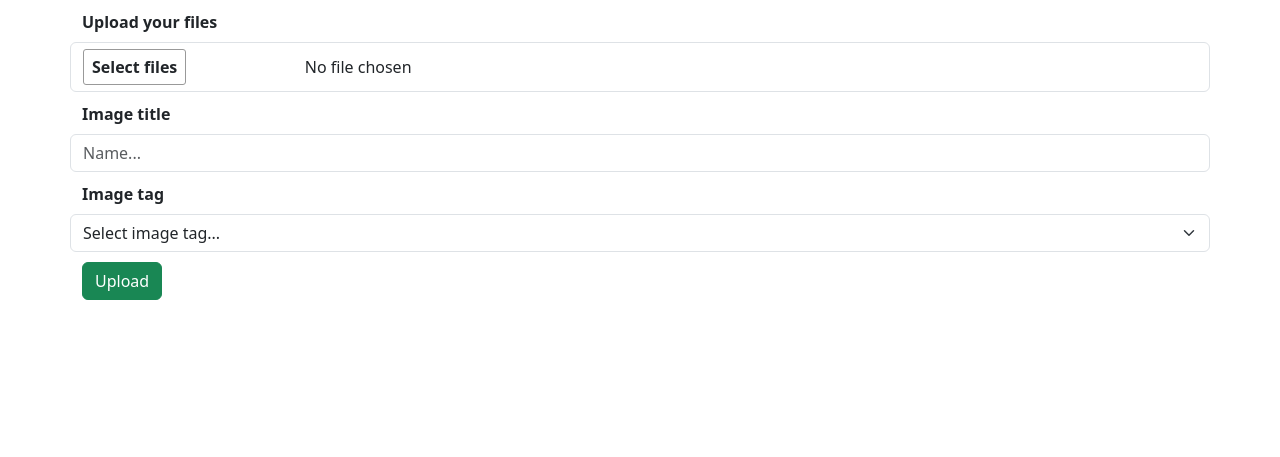
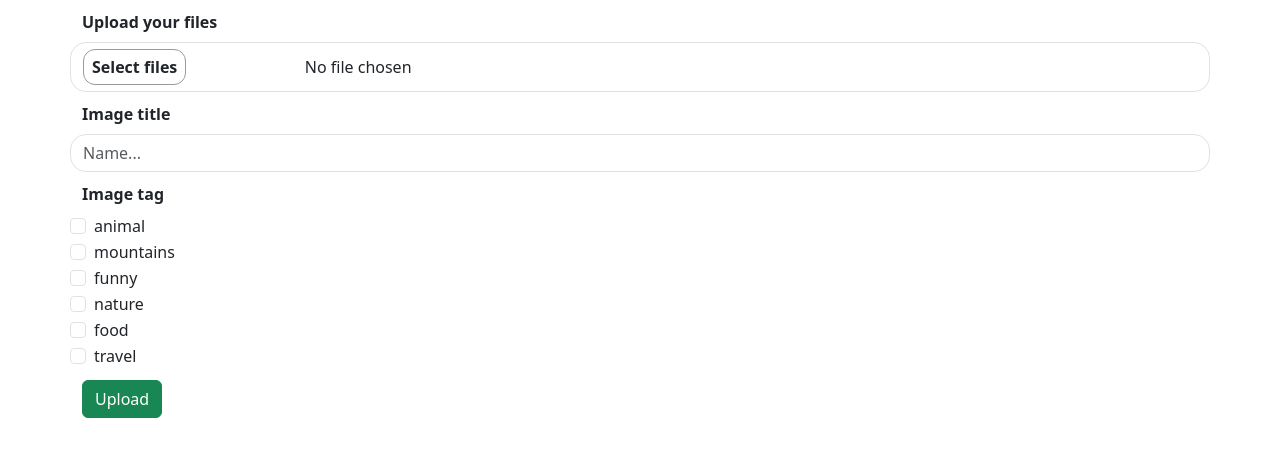
Before and after one commit to NhanPz01/image_gallery, a Flask app: page /post in a window 1280 px wide. Shown: the part 130-587 px from the top of the page. Run offline with Flask 3, Linux system fonts and the light colour scheme; a user stored in the database is signed in; data comes from the database, SQL or seed files in the repository.

Commit message:
update checkbox tags

```diff
--- a/ImageGallery/static/css/post.css
+++ b/ImageGallery/static/css/post.css
@@ -50,7 +50,7 @@ margin-bottom: 10px;
     display: inline-block;
     background: linear-gradient(top, #f9f9f9, #e3e3e3);
     border: 1px solid #999;
-    border-radius: 3px;
+    border-radius: 12px;
     padding: 5px 8px;
     outline: none;
     white-space: nowrap;
--- a/ImageGallery/templates/post.html
+++ b/ImageGallery/templates/post.html
@@ -39,22 +39,20 @@
     <form action="{{ url_for('uploads') }}" method="post" enctype="multipart/form-data">
       <div class="row">
         <label class="form-label" for="file">Upload your files</label>
-        <input type="file" name="file" id="file" class="form-control files-input" accept="image/*" multiple>
+        <input type="file" name="file" id="file" class="form-control rounded-4 files-input" accept="image/*" multiple>
       </div>
       <div class="row">
         <label class="form-label" for="name">Image title</label>
-        <input class="form-control" type="text" placeholder="Name..." id="name">
+        <input class="form-control rounded-4" type="text" placeholder="Name..." id="name">
       </div>
       <div class="row">
-        <label class="form-label" for="tag">Image tag</label>
-        <select class="form-select" name="tag" id="tag">
-          <option value="">Select image tag...</option>
-          {% for tag in tags %}
-          <option value="{{ tag.name }}">
-            {{ tag.name }}
-          </option>
-          {% endfor %}
-        </select>
+        <label class="form-label">Image tag</label>
+        {% for tag in tags %}
+        <div class="form-check">
+          <input class="form-check-input tag-checkbox" type="checkbox" value="{{tag.name}}" id="{{tag.name}}_id">
+          <label class="form-check-label" for="{{tag.name}}_id">{{tag.name}}</label>
+        </div>
+        {% endfor %}
       </div>
       <div class="flex justify-content-end">
         <input type="submit" class="btn btn-success pr-0 mr-0" value="Upload">
```
